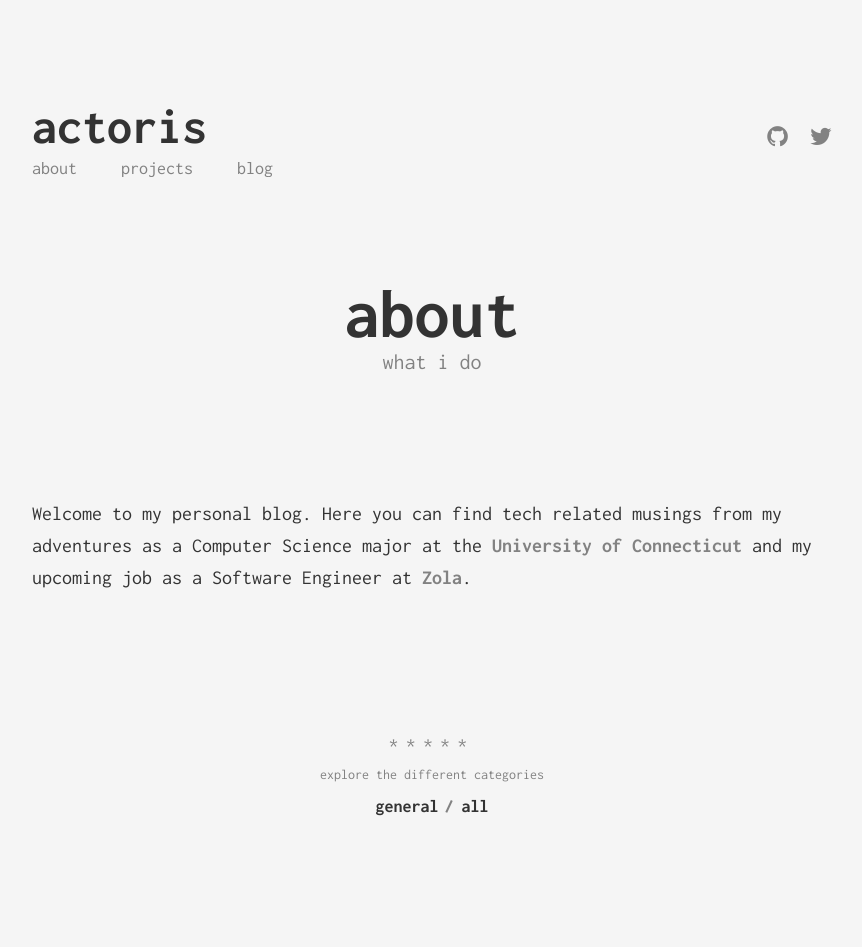
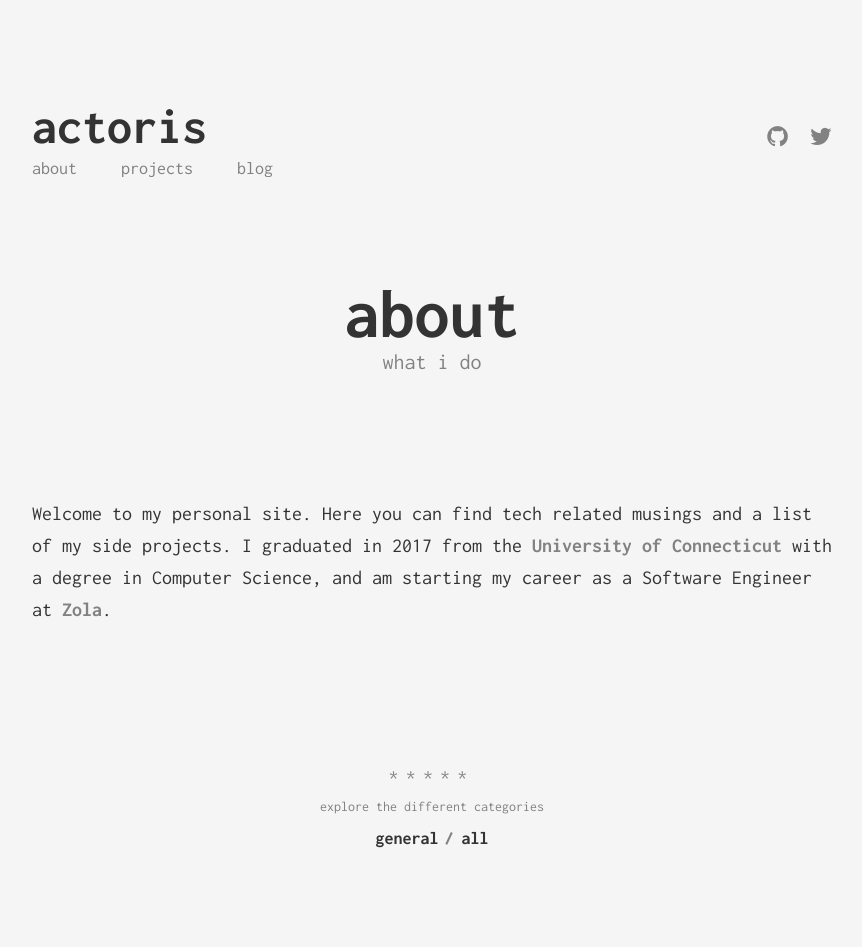
Before and after one commit to actoris/actoris.github.io, a Jekyll site: the page built from about.md, in a window 1280 px wide. Shown: the whole page, without its empty margins (208-1070 px from the left). Built offline with Jekyll 4.4.1, drawn with Linux system fonts in a browser that asks for light colours; before the commit the page ends 915 px from its top, so only the background shows below that.

Commit message:
routine update

```diff
--- a/_config.yml
+++ b/_config.yml
@@ -4,7 +4,7 @@ description: >
   a personal blog
 
 baseurl: "" # the subpath of your site, e.g. /blog/
-url: "https://www.actoris.me" # the base hostname & protocol for your site
+url: "https://actoris.me" # the base hostname & protocol for your site
 
 author:
   fullname: Adam Toris
--- a/about.md
+++ b/about.md
@@ -5,4 +5,4 @@ subtitle: what i do
 permalink: /about/
 ---
 
-Welcome to my personal blog. Here you can find tech related musings from my adventures as a Computer Science major at the [University of Connecticut](https://www.cse.uconn.edu/) and my upcoming job as a Software Engineer at [Zola](http://www.zola.com).
+Welcome to my personal site. Here you can find tech related musings and a list of my side projects. I graduated in 2017 from the [University of Connecticut](https://www.cse.uconn.edu/) with a degree in Computer Science, and am starting my career as a Software Engineer at [Zola](http://www.zola.com).
```
Also changed, not shown: projects.md (+1 -0 lines).
